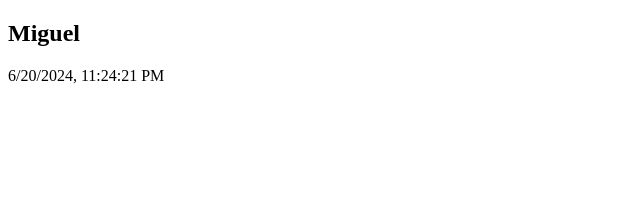
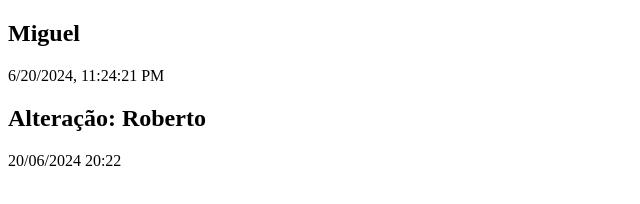
Before and after one commit to miguelalves10/projeto1, a plain HTML site: page index.html in a window 1280 px wide. Shown: the whole page, without its empty margins (0-640 px from the left). Drawn offline with Linux system fonts and the light colour scheme.

Commit message:
Alteração feita por Roberto

```diff
--- a/index.html
+++ b/index.html
@@ -9,6 +9,11 @@
     <h2>Miguel</h2>
 
     <p id="date">Teste</p>
+
+    <h2>Alteração: Roberto</h2>
+    <p class="alteracao">20/06/2024 20:22</p>
+
+
     <script src="js/script.js"></script>
 </body>
 </html>
```
